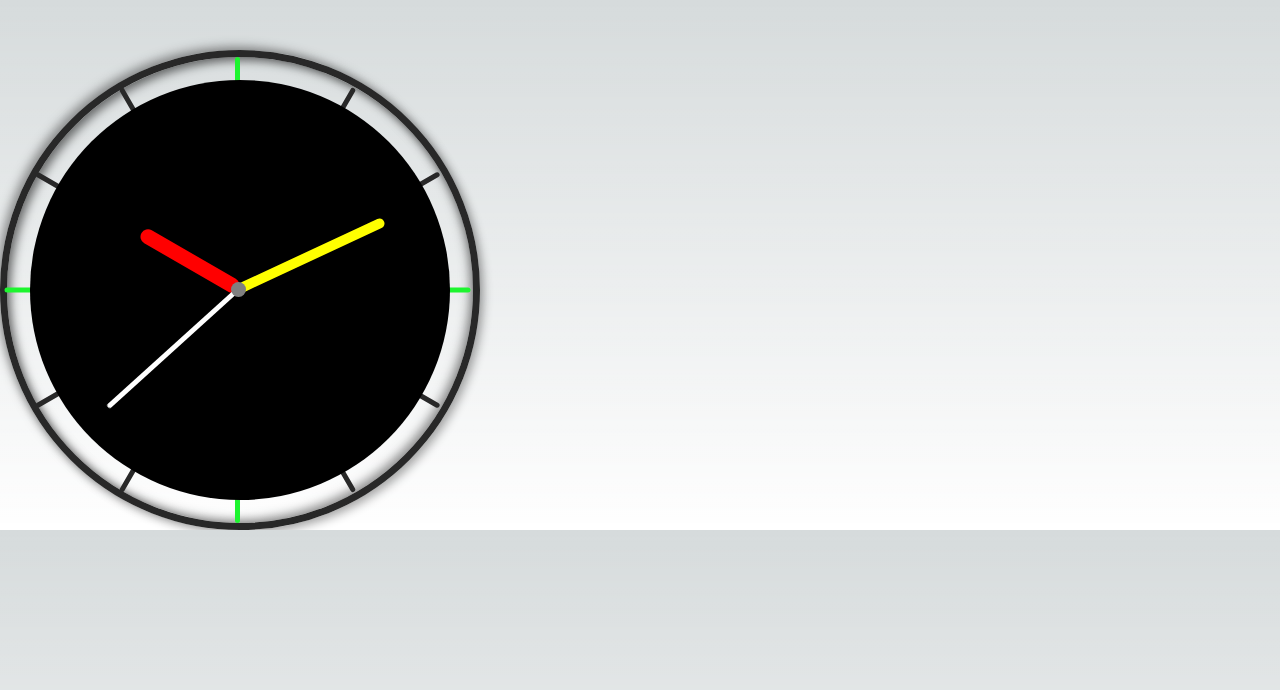
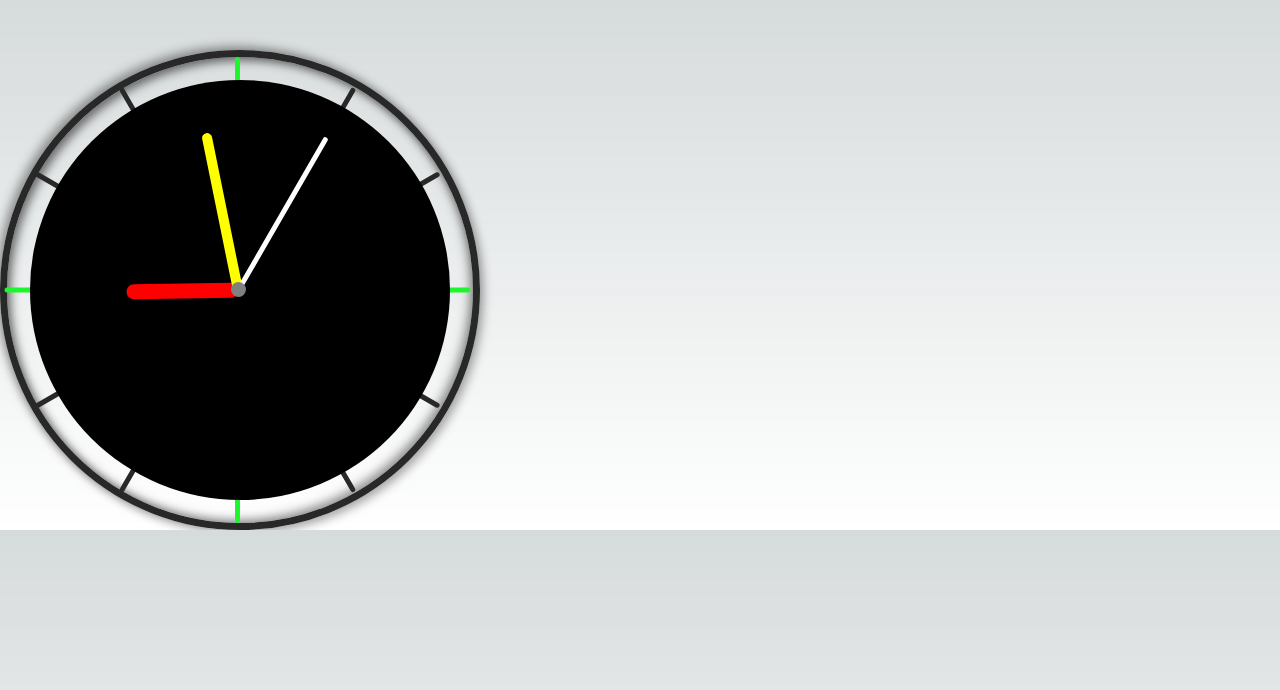
Before and after one commit to keshav-bohr/gsap-next, a Next.js app: page /clock in a window 1280 px wide. Shown: the top 690 px of the page. Built offline with nearby package versions, Linux system fonts and the light colour scheme.

Commit message:
added current time

```diff
--- a/pages/clock.tsx
+++ b/pages/clock.tsx
@@ -1,6 +1,32 @@
+import { useState, useEffect } from 'react'
 import styles from '../styles/Clock.module.scss'
 
 export default function Clock() {
+    const [hourHandAngle, setHourHandAngle] = useState(0)
+    const [minuteHandAngle, setMinuteHandAngle] = useState(0)
+    const [secondHandAngle, setSecondHandAngle] = useState(0)
+
+    const setAngle = () => {
+        const now = new Date()
+        const seconds = now.getSeconds();
+        const mins = now.getMinutes()
+        const hour = now.getHours();
+        const secondsDegrees = (seconds / 60) * 360
+        const minutesDegrees = ((mins / 60) * 360) + ((seconds/60)*6)
+        const hourDegrees = ((hour / 12) * 360) + ((mins/60)*30)
+
+        setSecondHandAngle(secondsDegrees)
+        setMinuteHandAngle(minutesDegrees)
+        setHourHandAngle(hourDegrees)
+    }
+
+    useEffect(() => {
+        setInterval(() => {
+            setAngle()
+        }, 1000);
+    }, [])
+
+
     return <div>
         <div className={styles.clock_container}>
             <div className={styles.clock}>
@@ -12,9 +38,9 @@ export default function Clock() {
                 <div className={`${styles.marking} ${styles.other_marking} ${styles.marking_d}`}></div>
                 <div className={`${styles.inner_circle}`}></div>
                 <div className={styles.clock_centre}></div>
-                <div className={`${styles.clock_hour_hand} ${styles.hand}`}></div>
-                <div className={`${styles.clock_minute_hand} ${styles.hand}`}></div>
-                <div className={`${styles.clock_second_hand} ${styles.hand}`}></div>
+                <div className={`${styles.clock_hour_hand} ${styles.hand}`} style={{transform: `rotate(${hourHandAngle}deg)`}}></div>
+                <div className={`${styles.clock_minute_hand} ${styles.hand}`} style={{transform: `rotate(${minuteHandAngle}deg)`}}></div>
+                <div className={`${styles.clock_second_hand} ${styles.hand}`} style={{transform: `rotate(${secondHandAngle}deg)`}}></div>
             </div>
         </div>
     </div>
--- a/styles/Clock.module.scss
+++ b/styles/Clock.module.scss
@@ -80,44 +80,33 @@
 
 .hand {
     position: absolute;
-    top: calC(50% - 1px);
     left: calC(50% - 9px);
-    transform-origin: top;
+    transform-origin: bottom;
     border-radius: 10px;
 }
 
 .clock_hour_hand {
+    top: calc(50% - 7rem);
     width: 15px;
     height: 7rem;
     background-color: red;
-    transform: rotate(120deg);
     z-index: 3;
 }
 
 .clock_minute_hand {
-    left: calC(50% - 6px);
+    top: calc(50% - 10rem);
+    left: calC(50% - 7px);
     width: 10px;
     height: 10rem;
     background-color: yellow;
     z-index: 4;
-    transform: rotate(245deg);
 }
 
 .clock_second_hand {
+    top: calc(50% - 11rem);
     left: calC(50% - 4px);
     width: 5px;
     height: 11rem;
     background-color: white;
     z-index: 5;
-    animation: secondsMotion 60s infinite linear;
 }
-
-@keyframes secondsMotion {
-    0% {
-      transform: rotate(0deg);
-    }
-
-    100% {
-      transform: rotate(360deg);
-    }
-  }
```
